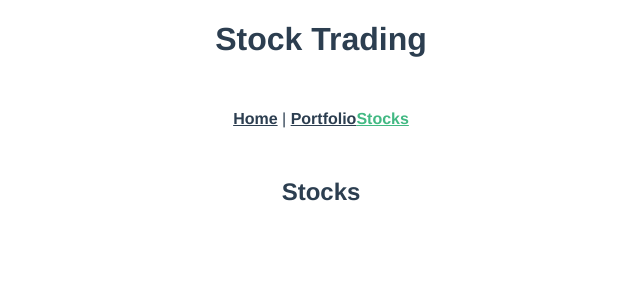
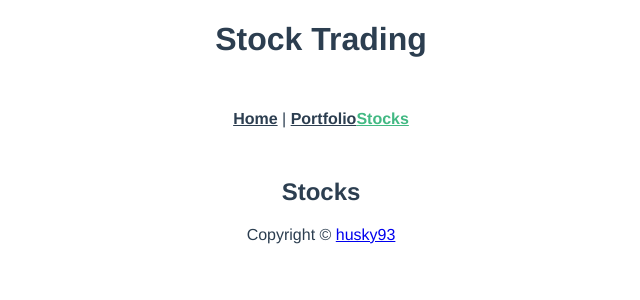
Before and after one commit to husky93/vue-stock-trader, a Vue app: page /#/stocks in a window 1280 px wide. Shown: the top 300 px of the page, without its empty margins (319-959 px from the left). Built offline with nearby package versions, Linux system fonts and the light colour scheme.

Commit message:
Create Footer component template

```diff
--- a/src/App.vue
+++ b/src/App.vue
@@ -1,14 +1,18 @@
 <template>
   <Header />
   <router-view />
+  <Footer />
 </template>
 
 <script>
 import Header from './components/Header.vue'
+import Footer from './components/Footer.vue'
+
 export default {
   name: 'App',
   components: {
     Header,
+    Footer,
   },
 }
 </script>
--- /dev/null
+++ b/src/components/Footer.vue
@@ -0,0 +1,13 @@
+<template>
+  <footer>
+    Copyright &copy; <a href="https://github.com/husky93">husky93</a>
+  </footer>
+</template>
+
+<script>
+export default {
+  name: 'FooterElement',
+}
+</script>
+
+<style></style>
```
